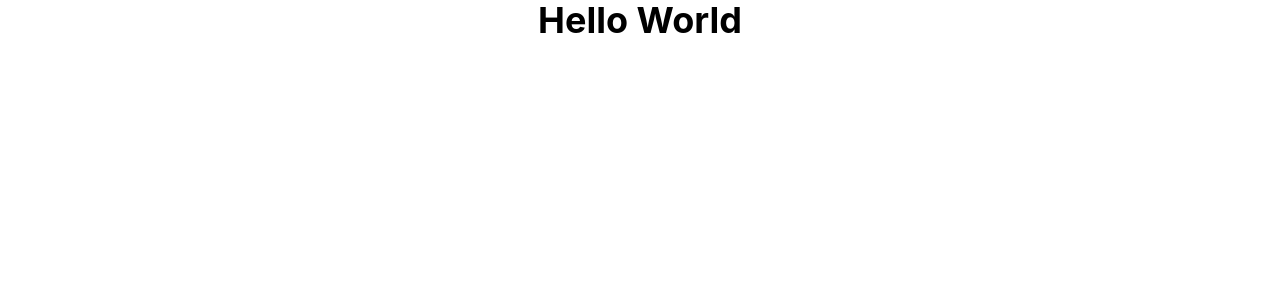
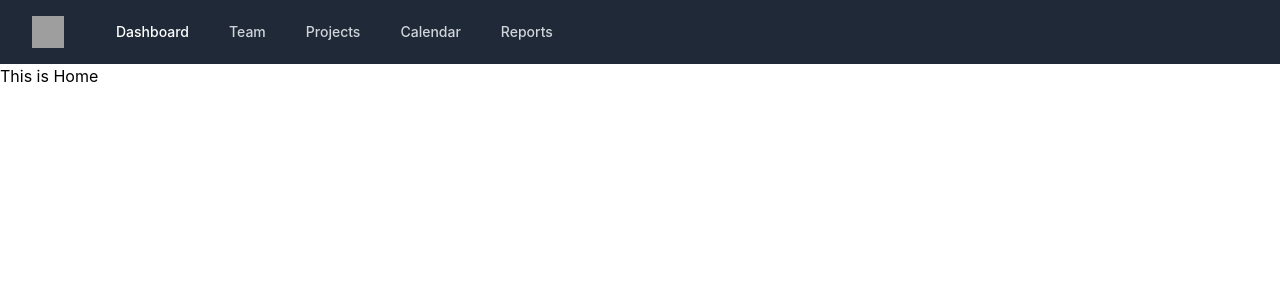
Before and after one commit to SaymanRabbi/mens-perfume-client, a React (Create React App) app: page / in a window 1280 px wide. Shown: the top 300 px of the page. Built offline with nearby package versions, Linux system fonts and the light colour scheme; grey boxes are pictures that could not be loaded.

Commit message:
navbar add

```diff
--- a/package.json
+++ b/package.json
@@ -3,6 +3,7 @@
   "version": "0.1.0",
   "private": true,
   "dependencies": {
+    "@headlessui/react": "^1.6.0",
     "@testing-library/jest-dom": "^5.16.4",
     "@testing-library/react": "^13.1.1",
     "@testing-library/user-event": "^13.5.0",
--- a/src/App.js
+++ b/src/App.js
@@ -1,9 +1,15 @@
+import { Route, Routes } from 'react-router-dom';
 import './App.css';
+import Header from './Components/Header/Header';
+import Home from './Components/Home/Home';
 
 function App() {
   return (
     <div >
-      <h2 className='text-4xl font-bold text-center'>Hello World</h2>
+      <Header></Header>
+      <Routes>
+      <Route path='/' element={<Home></Home>}></Route>
+      </Routes>
     </div>
   );
 }
--- /dev/null
+++ b/src/Components/Header/Header.js
@@ -0,0 +1,161 @@
+import React, { useState } from 'react';
+import { Transition } from "@headlessui/react";
+
+const Header = () => {
+    const [isOpen, setIsOpen] = useState(false);
+    return (
+        <div>
+        <nav className="bg-gray-800">
+          <div className="max-w-7xl mx-auto px-4 sm:px-6 lg:px-8">
+            <div className="flex items-center justify-between h-16">
+              <div className="flex items-center">
+                <div className="flex-shrink-0">
+                  <img
+                    className="h-8 w-8"
+                    src="https://tailwindui.com/img/logos/workflow-mark-indigo-500.svg"
+                    alt="Workflow"
+                  />
+                </div>
+                <div className="hidden md:block">
+                  <div className="ml-10 flex items-baseline space-x-4">
+                    <a
+                      href="#g"
+                      className=" hover:bg-gray-700 text-white px-3 py-2 rounded-md text-sm font-medium"
+                    >
+                      Dashboard
+                    </a>
+
+                    <a
+                      href="#j"
+                      className="text-gray-300 hover:bg-gray-700 hover:text-white px-3 py-2 rounded-md text-sm font-medium"
+                    >
+                      Team
+                    </a>
+
+                    <a
+                      href="#m"
+                      className="text-gray-300 hover:bg-gray-700 hover:text-white px-3 py-2 rounded-md text-sm font-medium"
+                    >
+                      Projects
+                    </a>
+
+                    <a
+                      href="#c"
+                      className="text-gray-300 hover:bg-gray-700 hover:text-white px-3 py-2 rounded-md text-sm font-medium"
+                    >
+                      Calendar
+                    </a>
+
+                    <a
+                      href="#g"
+                      className="text-gray-300 hover:bg-gray-700 hover:text-white px-3 py-2 rounded-md text-sm font-medium"
+                    >
+                      Reports
+                    </a>
+                  </div>
+                </div>
+              </div>
+              <div className="-mr-2 flex md:hidden">
+                <button
+                  onClick={() => setIsOpen(!isOpen)}
+                  type="button"
+                  className="bg-gray-900 inline-flex items-center justify-center p-2 rounded-md text-gray-400 hover:text-white hover:bg-gray-800 focus:outline-none focus:ring-2 focus:ring-offset-2 focus:ring-offset-gray-800 focus:ring-white"
+                  aria-controls="mobile-menu"
+                  aria-expanded="false"
+                >
+                  <span className="sr-only">Open main menu</span>
+                  {!isOpen ? (
+                    <svg
+                      className="block h-6 w-6"
+                      xmlns="http://www.w3.org/2000/svg"
+                      fill="none"
+                      viewBox="0 0 24 24"
+                      stroke="currentColor"
+                      aria-hidden="true"
+                    >
+                      <path
+                        strokeLinecap="round"
+                        strokeLinejoin="round"
+                        strokeWidth="2"
+                        d="M4 6h16M4 12h16M4 18h16"
+                      />
+                    </svg>
+                  ) : (
+                    <svg
+                      className="block h-6 w-6"
+                      xmlns="http://www.w3.org/2000/svg"
+                      fill="none"
+                      viewBox="0 0 24 24"
+                      stroke="currentColor"
+                      aria-hidden="true"
+                    >
+                      <path
+                        strokeLinecap="round"
+                        strokeLinejoin="round"
+                        strokeWidth="2"
+                        d="M6 18L18 6M6 6l12 12"
+                      />
+                    </svg>
+                  )}
+                </button>
+              </div>
+            </div>
+          </div>
+
+          <Transition
+            show={isOpen}
+            enter="transition ease-out duration-100 transform"
+            enterFrom="opacity-0 scale-95"
+            enterTo="opacity-100 scale-100"
+            leave="transition ease-in duration-75 transform"
+            leaveFrom="opacity-100 scale-100"
+            leaveTo="opacity-0 scale-95"
+          >
+            {(ref) => (
+              <div className="md:hidden" id="mobile-menu">
+                <div ref={ref} className="px-2 pt-2 pb-3 space-y-1 sm:px-3">
+                  <a
+                    href="#r"
+                    className="hover:bg-gray-700 text-white block px-3 py-2 rounded-md text-base font-medium"
+                  >
+                    Dashboard
+                  </a>
+
+                  <a
+                    href="#o"
+                    className="text-gray-300 hover:bg-gray-700 hover:text-white block px-3 py-2 rounded-md text-base font-medium"
+                  >
+                    Team
+                  </a>
+
+                  <a
+                    href="#n"
+                    className="text-gray-300 hover:bg-gray-700 hover:text-white block px-3 py-2 rounded-md text-base font-medium"
+                  >
+                    Projects
+                  </a>
+
+                  <a
+                    href="#p"
+                    className="text-gray-300 hover:bg-gray-700 hover:text-white block px-3 py-2 rounded-md text-base font-medium"
+                  >
+                    Calendar
+                  </a>
+
+                  <a
+                    href="#t"
+                    className="text-gray-300 hover:bg-gray-700 hover:text-white block px-3 py-2 rounded-md text-base font-medium"
+                  >
+                    Reports
+                  </a>
+                </div>
+              </div>
+            )}
+          </Transition>
+        </nav>
+      </div>
+    )
+
+};
+
+export default Header;
--- /dev/null
+++ b/src/Components/Home/Home.js
@@ -0,0 +1,11 @@
+import React from 'react';
+
+const Home = () => {
+    return (
+        <div>
+            <h1>This is Home</h1>
+        </div>
+    );
+};
+
+export default Home;
```
Also changed, not shown: firebase.json (added), 2 other files (tests, documents, lock files or other folders).
